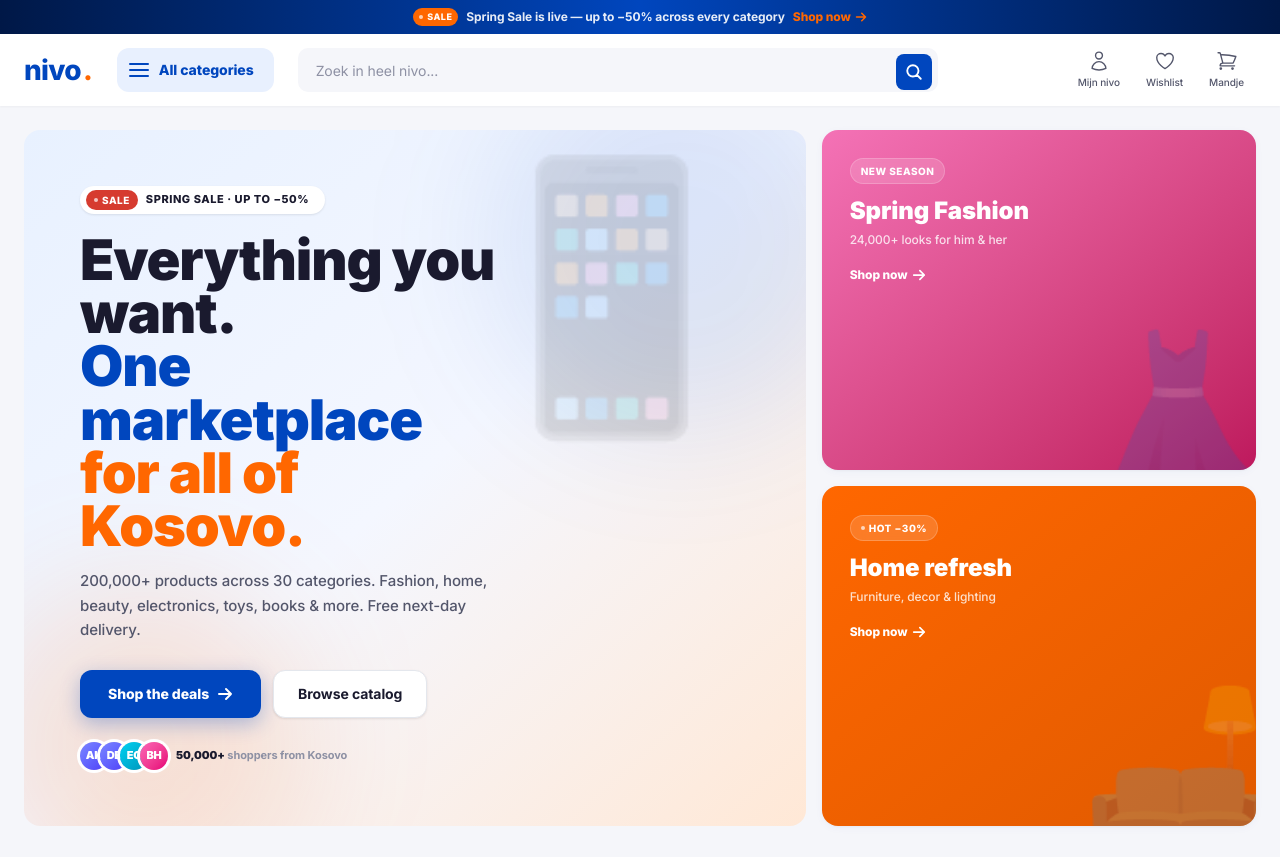
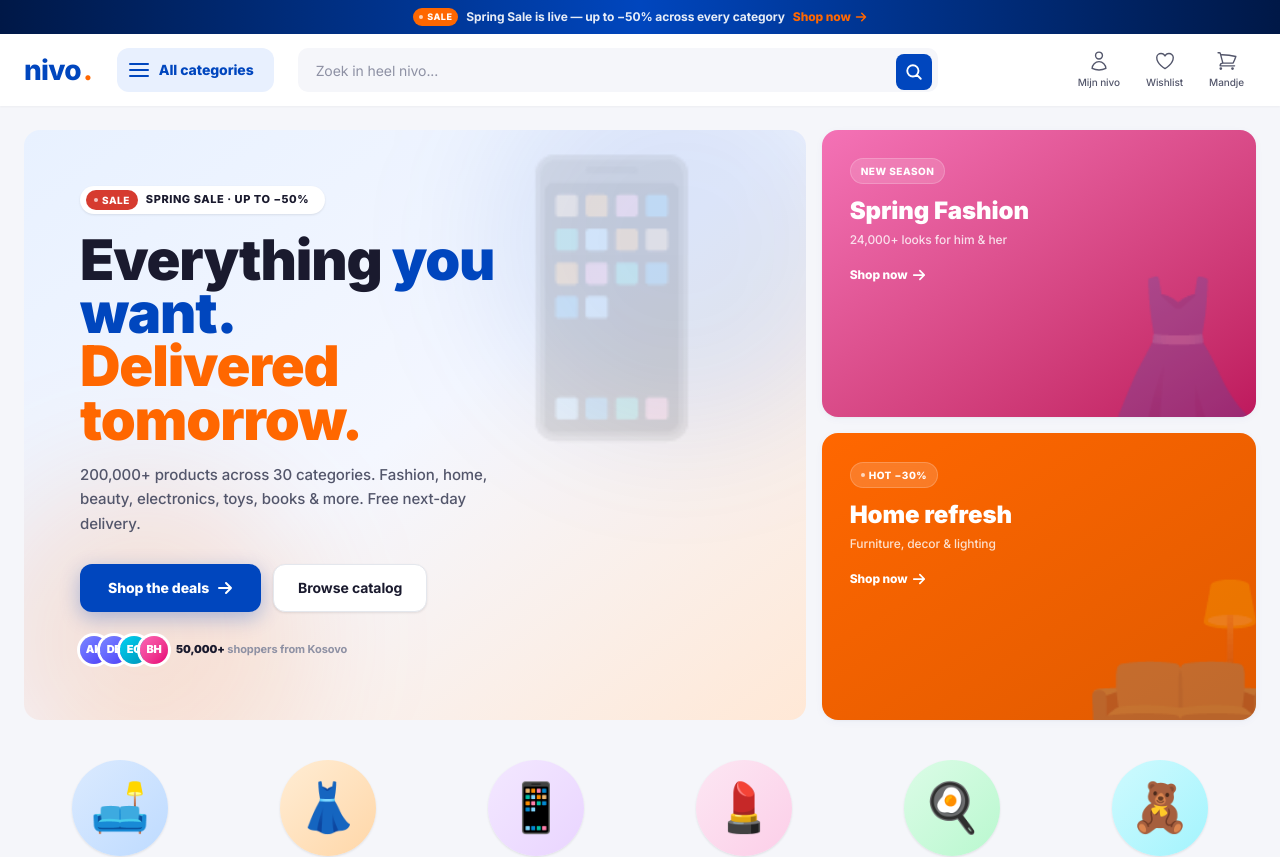
Before and after one commit to Lisander000/nivo, a Next.js app: page / in a window 1280 px wide. Shown: the top 857 px of the page. Built offline with nearby package versions, Linux system fonts and the light colour scheme.

Commit message:
Tighten hero headline

```diff
--- a/src/app/page.tsx
+++ b/src/app/page.tsx
@@ -55,9 +55,8 @@ export default function Home() {
               <span className="text-[11px] font-extrabold uppercase tracking-wider text-ink">Spring sale · Up to −50%</span>
             </div>
             <h1 className="text-[34px] md:text-[48px] lg:text-[56px] font-black leading-[0.95] mb-4 tracking-[-0.02em] text-ink">
-              Everything you want.<br />
-              <span className="text-primary">One marketplace</span><br />
-              <span className="text-accent">for all of Kosovo.</span>
+              Everything <span className="text-primary">you want.</span><br />
+              <span className="text-accent">Delivered tomorrow.</span>
             </h1>
             <p className="text-[14px] md:text-[15px] text-ink-secondary mb-7 max-w-[440px] leading-relaxed font-medium">
               200,000+ products across 30 categories. Fashion, home, beauty, electronics, toys, books &amp; more. Free next-day delivery.
```
